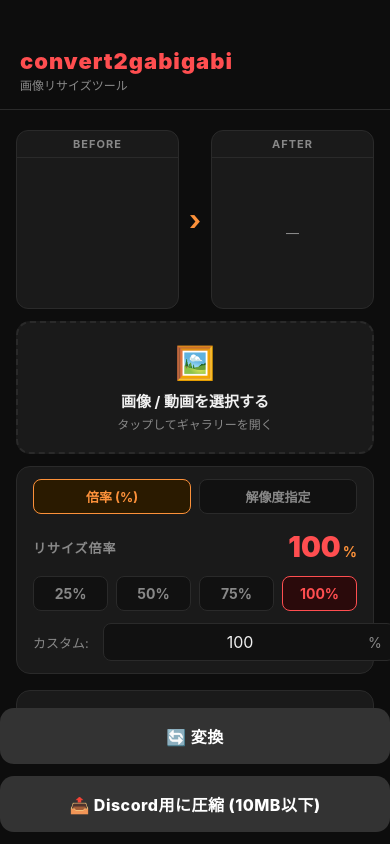
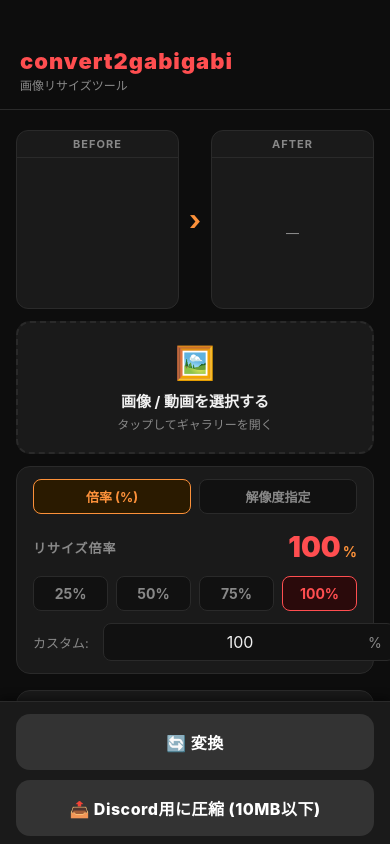
Before and after one commit to eisei-komiya/convert2gabigabi, a React Native app in the folder app/: screen /Main in a window 390 px wide. Built offline with nearby package versions, Linux system fonts and the light colour scheme.

Commit message:
fix: 変換ボタンとDiscordボタンをfloating表示に変更 (#112)

```diff
--- a/app/src/screens/MainScreen.tsx
+++ b/app/src/screens/MainScreen.tsx
@@ -931,7 +931,6 @@ const styles = StyleSheet.create({
     paddingVertical: 16,
     borderRadius: 14,
     alignItems: 'center',
-    marginBottom: 12,
     shadowColor: ACCENT,
     shadowOffset: {width: 0, height: 4},
     shadowOpacity: 0.4,
@@ -955,7 +954,6 @@ const styles = StyleSheet.create({
     paddingVertical: 16,
     borderRadius: 14,
     alignItems: 'center',
-    marginBottom: 12,
     shadowColor: '#5865F2',
     shadowOffset: {width: 0, height: 4},
     shadowOpacity: 0.4,
@@ -1038,6 +1036,22 @@ const styles = StyleSheet.create({
     height: 20,
   },
 
+  /* floating action area (#112) */
+  floatingArea: {
+    backgroundColor: CARD_BG,
+    borderTopWidth: 1,
+    borderTopColor: BORDER,
+    paddingHorizontal: 16,
+    paddingTop: 12,
+    paddingBottom: 8,
+    gap: 10,
+    shadowColor: '#000',
+    shadowOffset: {width: 0, height: -4},
+    shadowOpacity: 0.4,
+    shadowRadius: 8,
+    elevation: 10,
+  },
+
   /* file info (#97) */
   fileInfoCard: {
     backgroundColor: CARD_BG,
```
